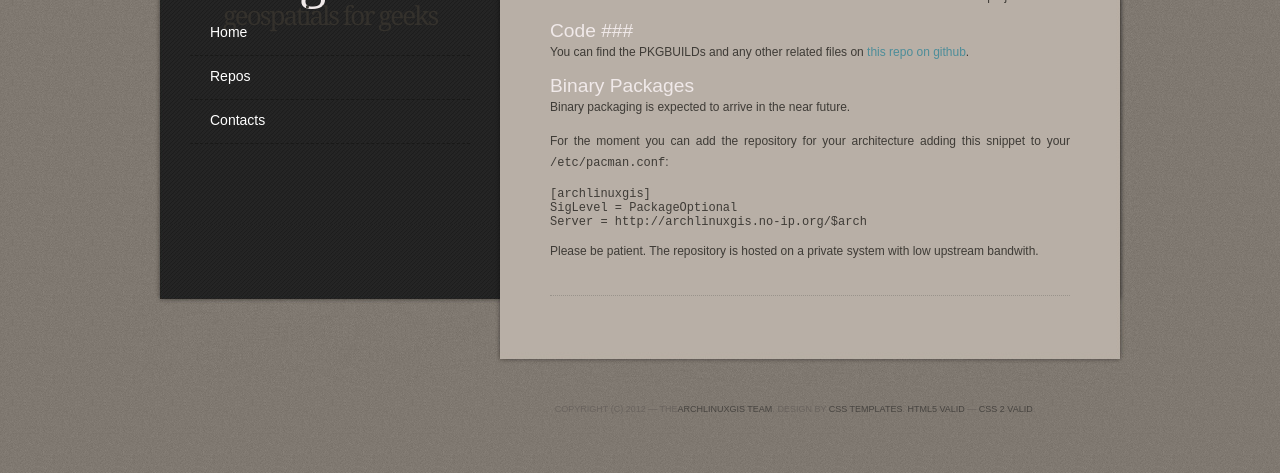
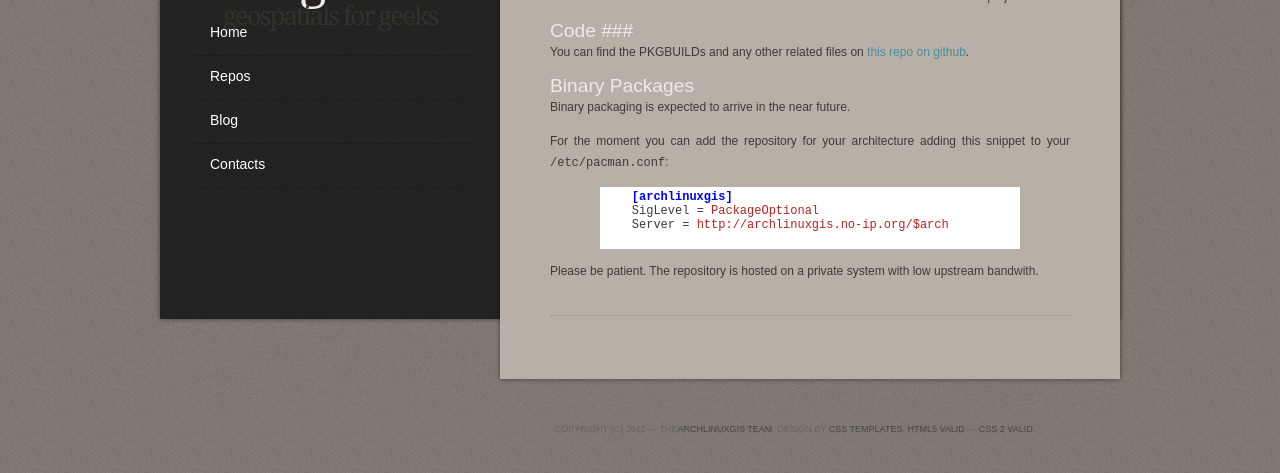
Before and after one commit to ArchLinuxGIS/archlinuxgis.github.com, a Jekyll site: the page built from repos.markdown, in a window 1280 px wide, cut to the strip 194-667 px from the top of the page. Built offline with Jekyll 4.4.1, drawn with Linux system fonts in a browser that asks for light colours.

Commit message:
Implemented blog. Pygmentized the Repos page. Redefined somehow the css. Implemented new layouts and realigned existing page to the new layout.

```diff
--- a/_layouts/default.html
+++ b/_layouts/default.html
@@ -3,8 +3,8 @@
   <head>
     <meta http-equiv="content-type" content="text/html; charset=utf-8" />
     <title>ArchLinux GIS Repos - {{ page.title }}</title>
-    <link href="styles/screen.css" rel="stylesheet" type="text/css" media="screen" />
-    <link href="styles/pygments.css" rel="stylesheet" type="text/css" media="screen" />
+    <link href="/styles/screen.css" rel="stylesheet" type="text/css" media="screen" />
+    <link href="/styles/pygments.css" rel="stylesheet" type="text/css" media="screen" />
   </head>
   <body>
     <div id="wrapper">
@@ -12,14 +12,7 @@
 	<div id="page-bgtop">
 	  <div id="page-bgbtm">
 	    <div id="content">
-	      <div class="post">
-		<h2 class="title"><a href="#">{{ page.title }}</a></h2>
-		<div style="clear: both;">&nbsp;</div>
-		<div class="entry">
-		  {{ content }}
-		</div>
-	      </div>
-	      <div style="clear: both;">&nbsp;</div>
+	      {{ content }}
 	    </div><!-- end #content -->
 
 	    <div id="sidebar">
@@ -31,6 +24,7 @@
 		<ul>
 		  <li><a href="/">Home</a></li>
 		  <li><a href="/repos.html">Repos</a></li>
+		  <li><a href="/blog.html">Blog</a></li>
 		  <li><a href="/contacts.html">Contacts</a></li>
 		</ul>
 	      </div><!-- end #menu -->
--- /dev/null
+++ b/_layouts/single.html
@@ -0,0 +1,11 @@
+---
+layout: default
+---
+	      <div class="post">
+		<h2 class="title"><a href="#">{{ page.title }}</a></h2>
+		<div style="clear: both;">&nbsp;</div>
+		<div class="entry">
+		  {{ content }}
+		</div>
+	      </div>
+	      <div style="clear: both;">&nbsp;</div>
--- a/contacts.markdown
+++ b/contacts.markdown
@@ -1,6 +1,6 @@
 ---
 title: Contacts
-layout: default
+layout: single
 ---
 
 If you are trying to report a problem, please use the [GitHub Issue tracker](https://github.com/ArchLinuxGIS/archlinuxgis/issues).
--- a/index.markdown
+++ b/index.markdown
@@ -1,6 +1,6 @@
 ---
 title: Home
-layout: default
+layout: single
 ---
 
 ### Welcome to ArchLinux GIS repositories! ###
--- a/repos.markdown
+++ b/repos.markdown
@@ -18,9 +18,11 @@ Binary packaging is expected to arrive in the near future.
 For the moment you can add the repository for your architecture adding this
 snippet to your `/etc/pacman.conf`:
 
+    {% highlight ini %}
     [archlinuxgis]
     SigLevel = PackageOptional
     Server = http://archlinuxgis.no-ip.org/$arch
+    {% endhighlight %}
 
 Please be patient. The repository is hosted on a private system with low
 upstream bandwith.
--- a/styles/screen.css
+++ b/styles/screen.css
@@ -253,11 +253,26 @@ a:hover {
 	border-bottom: 1px dotted #99938B;
 	text-align: justify;
 }
+.entry .meta {
+	margin-bottom: 10px;
+	padding: 0px;
+	text-align: left;
+	font-family: Arial, Helvetica, sans-serif;
+	font-size: 9px;
+	font-weight: bold;
+}
 
 .links {
 	padding-top: 20px;
 	font-size: 12px;
 	font-weight: bold;
+}
+
+pre {
+	margin: 0px 10px;
+	margin-bottom: 10px;
+	background: white;
+	padding: 3px 3px;
 }
 
 /* Sidebar */
```
Also changed, not shown: other parts of repos.markdown (+1 -1 lines), _layouts/blog.html (added, +18 -0 lines), _layouts/post.html (added, +25 -0 lines), _posts/2012-02-24-grass-6.4.2-2.md (added, +39 -0 lines), blog.md (added, +6 -0 lines), 1 other file.
